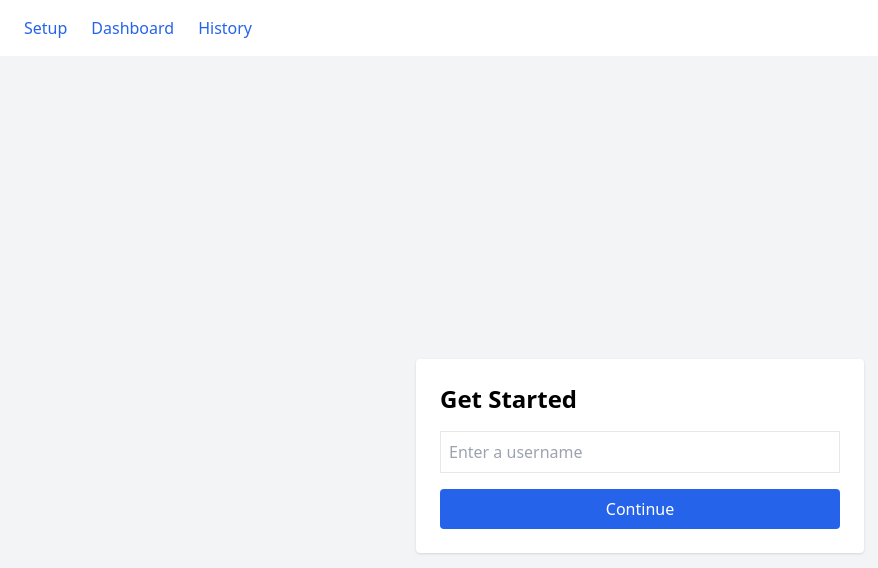
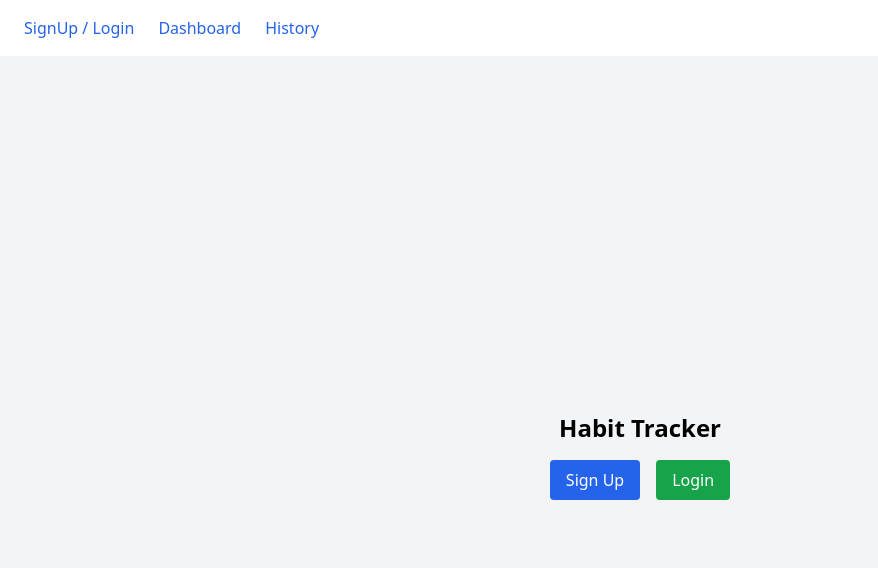
Before and after one commit to OluwatayomiTitus/Habit-Tracker, a React (Vite) app in the folder habit-tracker/: page /setup in a window 1280 px wide. Shown: the top 568 px of the page, without its empty margins (0-878 px from the left). Built offline with nearby package versions, Linux system fonts and the light colour scheme.

Commit message:
create local authentication before creating pixela API account, and also allow users to name Habit

```diff
--- a/habit-tracker/src/api/pixela.js
+++ b/habit-tracker/src/api/pixela.js
@@ -1,74 +1,44 @@
 import axios from "axios";
-
 const BASE_URL = "https://pixe.la/v1/users";
 
-// Generate a secure token
-export function generateToken() {
-  return crypto.randomUUID().replace(/-/g, "");
-}
+// Generate a random token
+export const generateToken = () => Math.random().toString(36).slice(-16);
 
-// Create a Pixela user
-export async function createUser(username, token) {
+// Create Pixela user
+export const createUser = async (username, token) => {
   const payload = {
+    username,
     token,
-    username,
     agreeTermsOfService: "yes",
     notMinor: "yes",
   };
-
   const response = await axios.post(BASE_URL, payload);
   return response.data;
-}
+};
 
-// Create a graph for the user
-export async function createGraph(username, token, graphId) {
+// Create habit graph
+export const createGraph = async (username, token, graphId = "habit-graph", graphName = "Daily Habit") => {
   const payload = {
     id: graphId,
-    name: "Daily Habit",
+    name: graphName,
     unit: "count",
     type: "int",
     color: "shibafu",
   };
+  const response = await axios.post(`${BASE_URL}/${username}/graphs`, payload, {
+    headers: { "X-USER-TOKEN": token },
+  });
+  return response.data;
+};
 
-  const response = await axios.post(
-    `${BASE_URL}/${username}/graphs`,
-    payload,
-    {
-      headers: {
-        "X-USER-TOKEN": token,
-      },
-    }
-  );
+// Add pixel (log habit)
+export const addPixel = async (username, token, graphId, date, quantity) => {
+  const payload = { date, quantity: String(quantity) };
+  const response = await axios.post(`${BASE_URL}/${username}/graphs/${graphId}`, payload, {
+    headers: { "X-USER-TOKEN": token },
+  });
+  return response.data;
+};
 
-  return response.data;
-}
-
-// Get today's date in Pixela format YYYYMMDD
-function getTodayDate() {
-  const today = new Date();
-  const yyyy = today.getFullYear();
-  const mm = String(today.getMonth() + 1).padStart(2, "0");
-  const dd = String(today.getDate()).padStart(2, "0");
-  return `${yyyy}${mm}${dd}`;
-}
-
-// Log today's habit
-export async function addPixel(username, token, graphId, quantity = 1) {
-  const payload = {
-    date: getTodayDate(),
-    quantity: String(quantity),
-  };
-
-  const response = await axios.post(
-    `${BASE_URL}/${username}/graphs/${graphId}`,
-    payload,
-    { headers: { "X-USER-TOKEN": token } }
-  );
-
-  return response.data;
-}
-
-// Get graph URL
-export function getGraphUrl(username, graphId) {
-  return `${BASE_URL}/${username}/graphs/${graphId}`;
-}
+// Get graph image URL
+export const getGraphURL = (username, graphId) => `${BASE_URL}/${username}/graphs/${graphId}`;
--- a/habit-tracker/src/components/Header.jsx
+++ b/habit-tracker/src/components/Header.jsx
@@ -4,7 +4,7 @@ function Header() {
   return (
     <nav className="bg-white shadow px-6 py-4 flex gap-6">
       <Link to="/setup" className="text-blue-600 hover:underline">
-        Setup
+        SignUp / Login
       </Link>
 
       <Link to="/dashboard" className="text-blue-600 hover:underline">
--- /dev/null
+++ b/habit-tracker/src/helpers.js
@@ -0,0 +1,7 @@
+export const getCurrentUser = () => {
+  const currentUsername = localStorage.getItem("currentUser");
+  if (!currentUsername) return null;
+
+  const users = JSON.parse(localStorage.getItem("users") || "[]");
+  return users.find((u) => u.username === currentUsername);
+};
--- a/habit-tracker/src/pages/UserSetup.jsx
+++ b/habit-tracker/src/pages/UserSetup.jsx
@@ -3,53 +3,84 @@ import { useNavigate } from "react-router-dom";
 import { generateToken, createUser, createGraph } from "../api/pixela";
 
 function UserSetup() {
+  const navigate = useNavigate();
+  const [mode, setMode] = useState("choose"); // choose / signup / login
   const [username, setUsername] = useState("");
+  const [password, setPassword] = useState("");
+  const [habitName, setHabitName] = useState(""); // habit name
   const [error, setError] = useState("");
-  const navigate = useNavigate();
 
-  const handleSubmit = async (e) => {
-    e.preventDefault();
-    if (!username) return setError("Username is required");
+  const USERNAME_REGEX = /^[a-z][a-z0-9-]{1,32}$/;
 
-    const token = generateToken();
+  const getLocalUsers = () => JSON.parse(localStorage.getItem("users") || "[]");
+  const saveLocalUsers = (users) => localStorage.setItem("users", JSON.stringify(users));
+
+  // ------------------ SIGN UP ------------------
+  const handleSignUp = async () => {
+    setError("");
+    if (!username || !password || !habitName) return setError("All fields are required");
+    if (!USERNAME_REGEX.test(username)) return setError("Invalid username");
+
+    const users = getLocalUsers();
+    if (users.find((u) => u.username === username)) return setError("Username exists, login");
+
+    const pixelaToken = generateToken();
     const graphId = "habit-graph";
 
     try {
-      await createUser(username, token);   // Pixela account
-      await createGraph(username, token, graphId); // Graph
+      await createUser(username, pixelaToken);
+      await createGraph(username, pixelaToken, graphId, habitName);
 
-      // Save credentials locally
-      localStorage.setItem("pixelaUsername", username);
-      localStorage.setItem("pixelaToken", token);
-      localStorage.setItem("pixelaGraphId", graphId);
-
+      users.push({ username, password, pixelaToken, graphId, habitName });
+      saveLocalUsers(users);
+      localStorage.setItem("currentUser", username);
       navigate("/dashboard");
     } catch (err) {
-      console.error("Pixela error:", err.response?.data || err.message);
-      setError(err.response?.data?.message || "Setup failed. Try a different username.");
+      console.error(err.response?.data || err.message);
+      setError("Setup failed. Try a different username.");
     }
   };
 
+  // ------------------ LOGIN ------------------
+  const handleLogin = () => {
+    setError("");
+    const users = getLocalUsers();
+    const user = users.find((u) => u.username === username && u.password === password);
+    if (!user) return setError("Username or password incorrect");
+
+    localStorage.setItem("currentUser", user.username);
+    navigate("/dashboard");
+  };
+
+  if (mode === "choose") {
+    return (
+      <div className="min-h-screen flex flex-col items-center justify-center space-y-4 bg-gray-100">
+        <h1 className="text-2xl font-bold">Habit Tracker</h1>
+        <div className="space-x-4">
+          <button onClick={() => setMode("signup")} className="bg-blue-600 text-white px-4 py-2 rounded">Sign Up</button>
+          <button onClick={() => setMode("login")} className="bg-green-600 text-white px-4 py-2 rounded">Login</button>
+        </div>
+      </div>
+    );
+  }
+
   return (
     <div className="min-h-screen flex items-center justify-center bg-gray-100">
-      <form
-        onSubmit={handleSubmit}
-        className="bg-white p-6 rounded shadow w-full max-w-md"
-      >
-        <h1 className="text-2xl font-bold mb-4">Get Started</h1>
-
+      <form className="bg-white p-6 rounded shadow w-full max-w-md">
+        <h1 className="text-2xl font-bold mb-4">{mode === "signup" ? "Sign Up" : "Login"}</h1>
         {error && <p className="text-red-600 mb-3">{error}</p>}
-
-        <input
-          value={username}
-          onChange={(e) => setUsername(e.target.value)}
-          placeholder="Enter a username"
-          className="w-full border p-2 mb-4"
-        />
-
-        <button className="w-full bg-blue-600 text-white py-2 rounded">
-          Continue
-        </button>
+        <input type="text" value={username} onChange={(e) => setUsername(e.target.value)} placeholder="Username" className="w-full border p-2 mb-4" />
+        <input type="password" value={password} onChange={(e) => setPassword(e.target.value)} placeholder="Password" className="w-full border p-2 mb-4" />
+        {mode === "signup" && (
+          <input type="text" value={habitName} onChange={(e) => setHabitName(e.target.value)} placeholder="Habit Name" className="w-full border p-2 mb-4" />
+        )}
+        <button type="button" onClick={mode === "signup" ? handleSignUp : handleLogin} className="w-full bg-blue-600 text-white py-2 rounded">{mode === "signup" ? "Create Account" : "Login"}</button>
+        <p className="mt-4 text-sm text-gray-600">
+          {mode === "signup" ? "Already have an account?" : "Don't have an account?"}{" "}
+          <button type="button" className="text-blue-600 underline" onClick={() => setMode(mode === "signup" ? "login" : "signup")}>
+            {mode === "signup" ? "Login" : "Sign Up"}
+          </button>
+        </p>
       </form>
     </div>
   );
```
